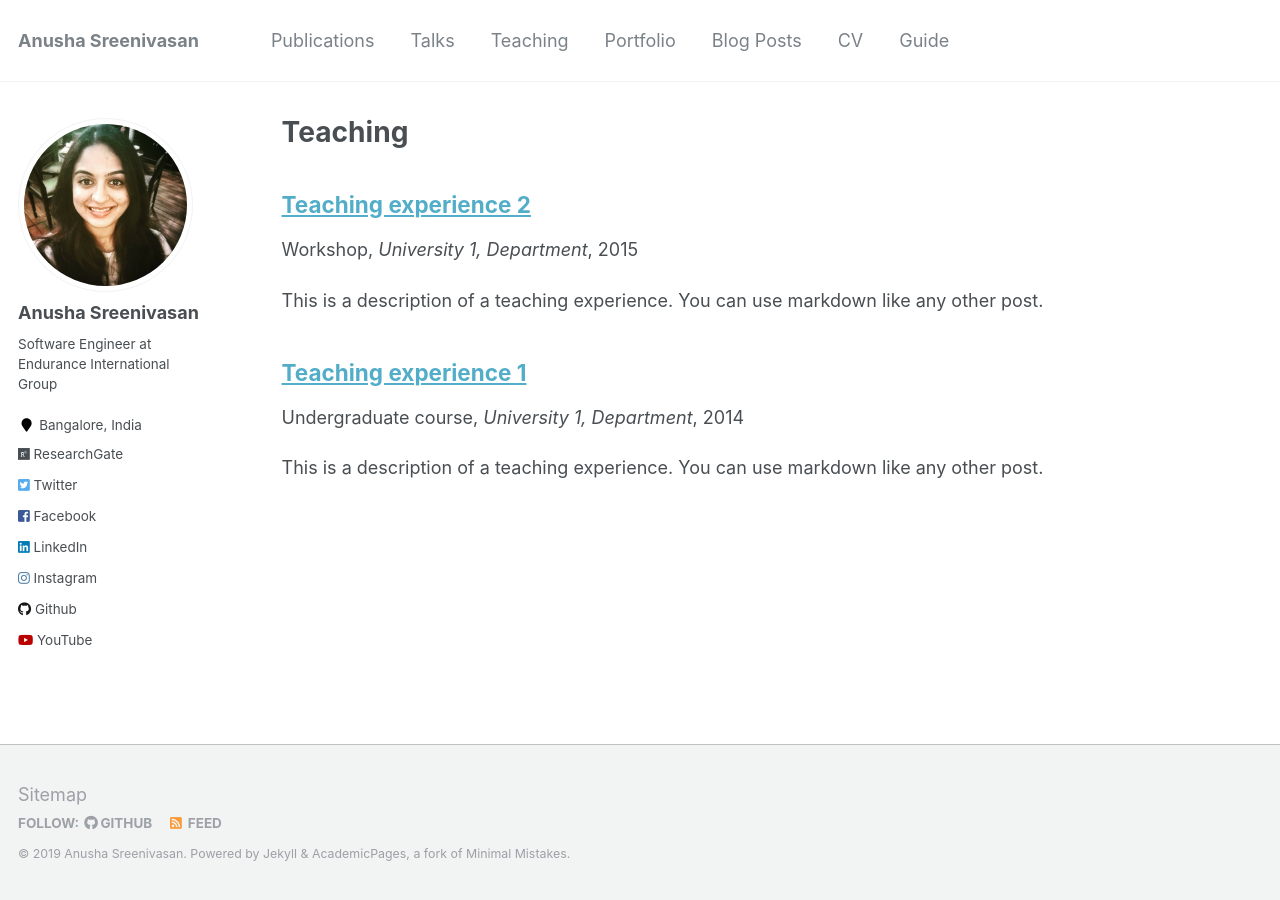
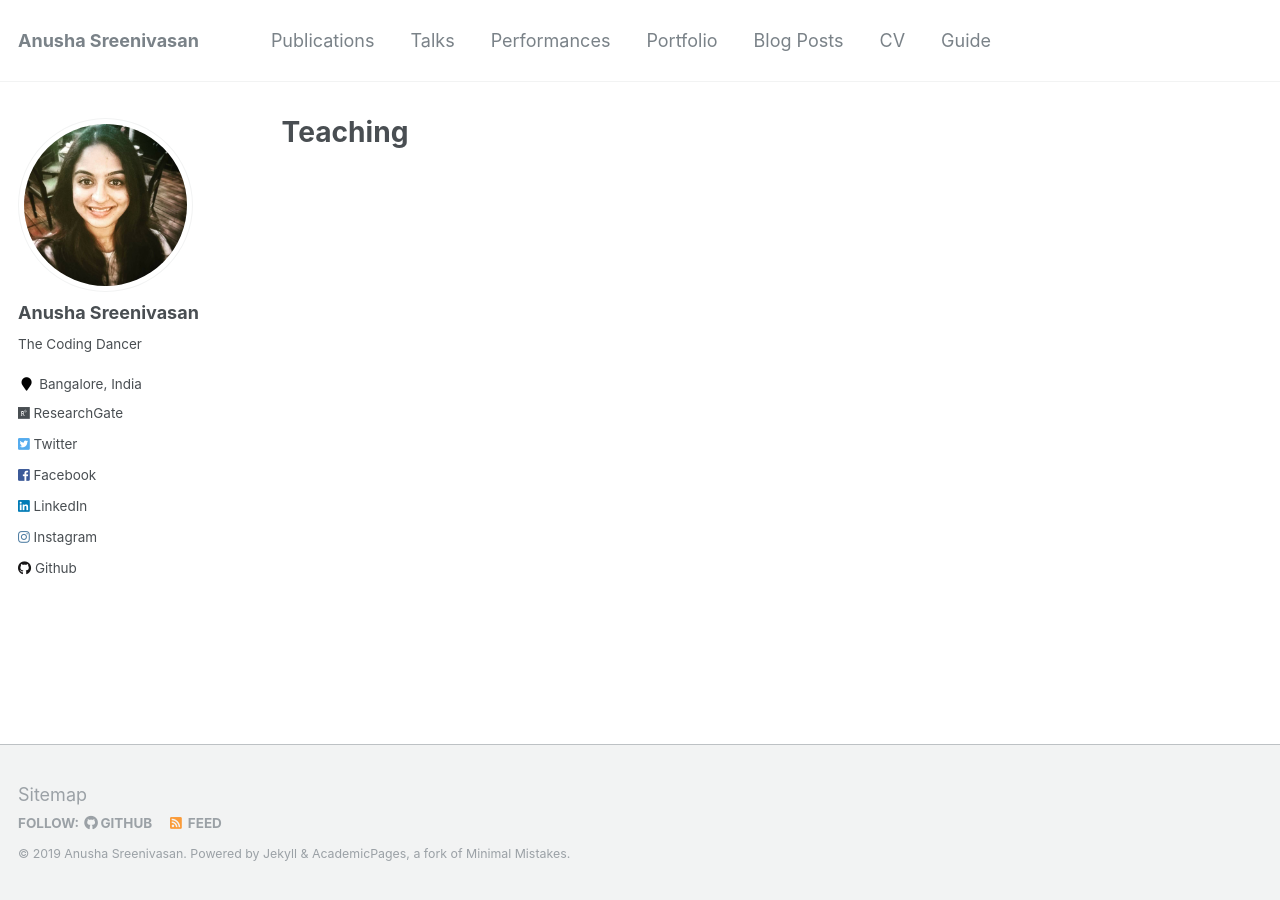
Before and after one commit to anusha-sreeni95/anusha-sreeni95.github.io, a Jekyll site: the page built from _pages/teaching.html, in a window 1280 px wide. Built offline with Jekyll 4.4.1, drawn with Linux system fonts in a browser that asks for light colours.

Commit message:
Added dance performances

```diff
--- a/_config.yml
+++ b/_config.yml
@@ -82,7 +82,7 @@ analytics:
 author:
   name             : "Anusha Sreenivasan"
   avatar           : "profile.jpg"
-  bio              : "Software Engineer at Endurance International Group"
+  bio              : "The Coding Dancer"
   location         : "Bangalore, India"
   employer         :
   googlescholar    :
@@ -111,7 +111,7 @@ author:
   vine             :
   weibo            :
   xing             :
-  youtube          : "UCfeUHStJAxTSS7KHrku1ThA"
+  youtube          :
   wikipedia        :
 
 
--- a/_data/navigation.yml
+++ b/_data/navigation.yml
@@ -6,8 +6,8 @@ main:
   - title: "Talks"
     url: /talks/
 
-  - title: "Teaching"
-    url: /teaching/
+  - title: "Performances"
+    url: /performances/
 
   - title: "Portfolio"
     url: /portfolio/
--- a/_teaching/2014-spring-teaching-1.md
+++ /dev/null
@@ -1,20 +0,0 @@
----
-title: "Teaching experience 1"
-collection: teaching
-type: "Undergraduate course"
-permalink: /teaching/2014-spring-teaching-1
-venue: "University 1, Department"
-date: 2014-01-01
-location: "City, Country"
----
-
-This is a description of a teaching experience. You can use markdown like any other post.
-
-Heading 1
-======
-
-Heading 2
-======
-
-Heading 3
-======
--- a/_teaching/2015-spring-teaching-2.md
+++ /dev/null
@@ -1,20 +0,0 @@
----
-title: "Teaching experience 2"
-collection: teaching
-type: "Workshop"
-permalink: /teaching/2015-spring-teaching-1
-venue: "University 1, Department"
-date: 2015-01-01
-location: "City, Country"
----
-
-This is a description of a teaching experience. You can use markdown like any other post.
-
-Heading 1
-======
-
-Heading 2
-======
-
-Heading 3
-======
```
Also changed, not shown: _performances/padam.md (added, +10 -0 lines), _performances/varnam.md (added, +10 -0 lines).
